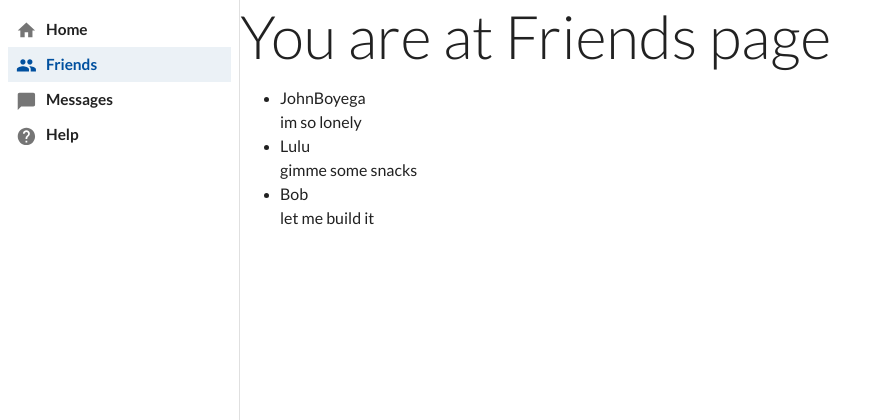
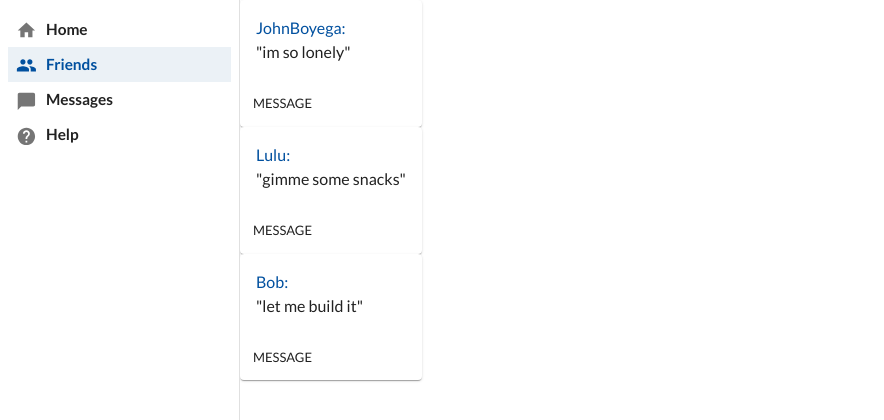
Before and after one commit to tphume/converse-fe, a React (Create React App) app: page /friends in a window 1280 px wide. Both pictures are taken after typing "Sample", "Sample123" into the empty fields and a click on the button "LOGIN". Shown: the top 420 px of the page, without its empty margins (0-884 px from the left). Built offline with nearby package versions, Linux system fonts and the light colour scheme.

Commit message:
Replaced list with cards

```diff
--- a/src/pages/Friends.tsx
+++ b/src/pages/Friends.tsx
@@ -2,7 +2,11 @@ import React from "react";
 import { useSelector } from "react-redux";
 import { RootState } from "../rootReducer";
 
+import Card from "@material-ui/core/Card";
+import CardContent from "@material-ui/core/CardContent";
+import CardActions from "@material-ui/core/CardActions";
 import Typography from "@material-ui/core/Typography";
+import Button from "@material-ui/core/Button";
 
 export default function Friends(): JSX.Element {
   const { friends, loading } = useSelector((state: RootState) => state.friends);
@@ -26,17 +30,19 @@ export default function Friends(): JSX.Element {
 
   return (
     <section>
-      <Typography variant="h2">You are at Friends page</Typography>
-      <ul>
-        {friends.map((friend) => {
-          return (
-            <li key={friend.id}>
-              <Typography>{friend.username}</Typography>
-              <Typography>{friend.status}</Typography>
-            </li>
-          );
-        })}
-      </ul>
+      {friends.map((friend) => {
+        return (
+          <Card key={friend.id}>
+            <CardContent>
+              <Typography color="primary">{friend.username}:</Typography>
+              <Typography>"{friend.status}"</Typography>
+            </CardContent>
+            <CardActions>
+              <Button size="small">message</Button>
+            </CardActions>
+          </Card>
+        );
+      })}
     </section>
   );
 }
```
